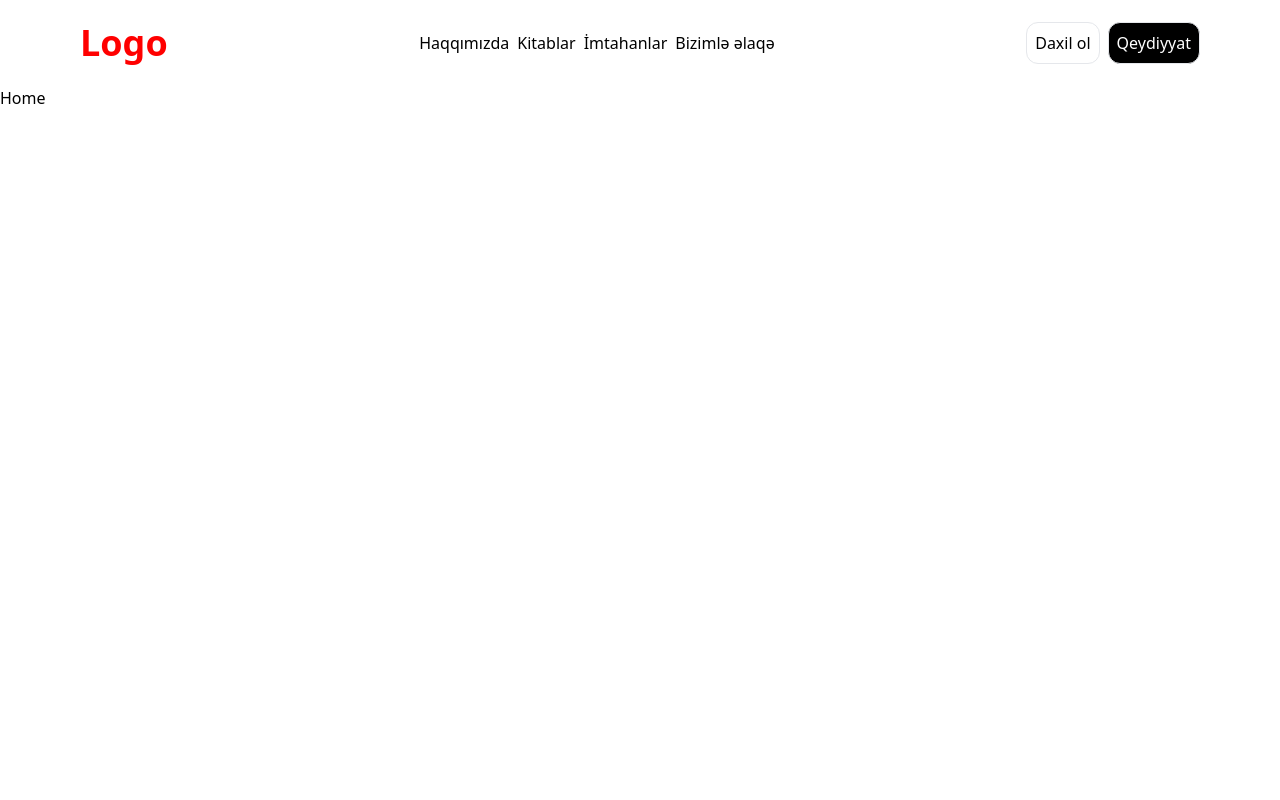
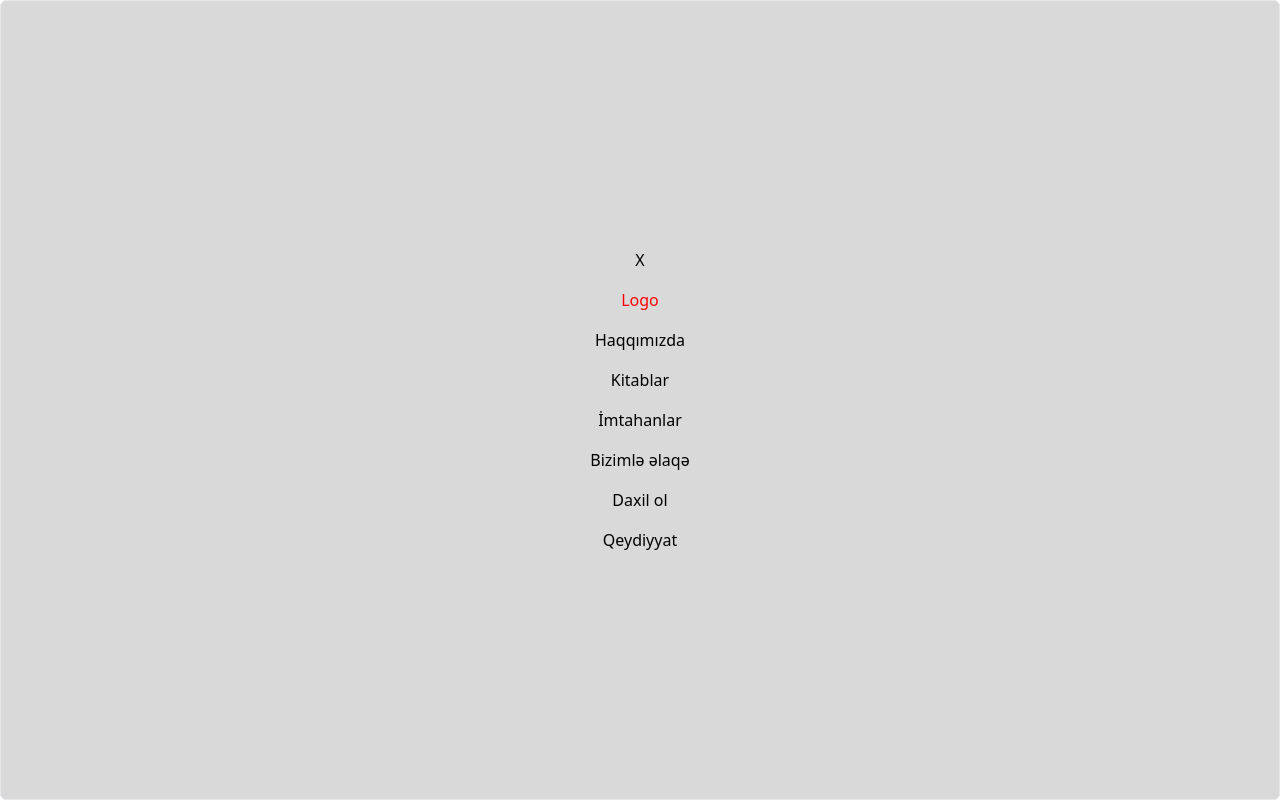
Before and after one commit to QulamSamadli/task166, a React (Vite) app: page / in a window 1280 px wide. Built offline with nearby package versions, Linux system fonts and the light colour scheme.

Commit message:
Navbar completed

```diff
--- a/src/App.jsx
+++ b/src/App.jsx
@@ -1,6 +1,8 @@
 import React from 'react'
 import Routing from './Components/Routing'
 import Navbar from './Components/Navbar'
+import Responsive from './Components/Responsive'
+
 
 
 const App = () => {
@@ -8,6 +10,7 @@ const App = () => {
     <div>
       <Navbar />
       <Routing />
+      <Responsive/>
     </div>
   )
 }
--- /dev/null
+++ b/src/Components/Responsive/index.jsx
@@ -0,0 +1,25 @@
+import React from "react";
+import { NavLink } from "react-router-dom";
+
+const Responsive = () => {
+  return (
+    <header className="flex  flex-col  p-4 gap-4 rounded-md bg-[#D9D9D9] border w-[100%] items-center  justify-center h-[100%] top-0 fixed  left-[0]  z-10">
+      <button>X</button>
+      <div>
+        <NavLink to="/">Logo</NavLink>
+      </div>
+      <nav className="flex flex-col gap-4 items-center ">
+        <NavLink to="/haqqimizda">Haqqımızda</NavLink>
+        <NavLink to="/kitablar">Kitablar</NavLink>
+        <NavLink to="/imtahanlar">İmtahanlar</NavLink>
+        <NavLink to="/elaqe">Bizimlə əlaqə</NavLink>
+      </nav>
+      <div className="flex flex-col gap-4 items-center">
+        <NavLink to="/daxilol">Daxil ol</NavLink>
+        <NavLink to="/qeydiyyat">Qeydiyyat</NavLink>
+      </div>
+    </header>
+  );
+};
+
+export default Responsive;
```
Also changed, not shown: src/Components/Response/index.jsx (deleted).
